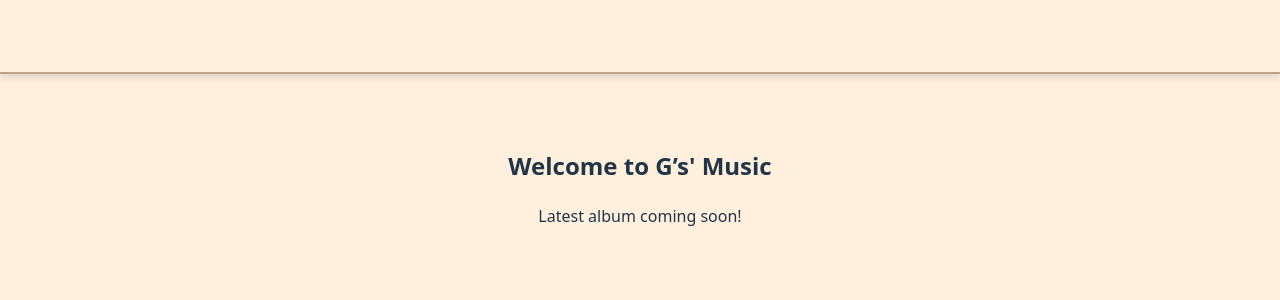
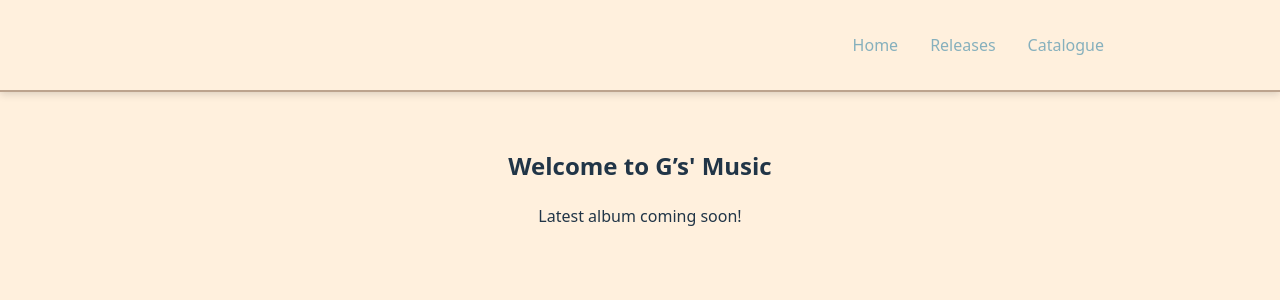
Before and after one commit to GalUritsky/Gs-Music-Site, a React (Vite) app: page / in a window 1280 px wide. Shown: the top 300 px of the page. Built offline with nearby package versions, Linux system fonts and the light colour scheme.

Commit message:
Added styling 1.5

```diff
--- a/src/components/Header.jsx
+++ b/src/components/Header.jsx
@@ -1,27 +1,37 @@
 import React, { useState } from "react";
-import "../index.css"; // ensure path matches your project
+import "../index.css"; // adjust path if needed
 
 export default function Header() {
   const [menuOpen, setMenuOpen] = useState(false);
 
-  // close menu when a nav link is clicked (nice UX on mobile)
+  // Close mobile menu when a link is clicked
   const handleNavClick = () => setMenuOpen(false);
 
   return (
     <header className="site-header" role="banner">
       <div className="nav-container">
+        {/* Logo */}
         <h1 className="logo">G's Music</h1>
 
+        {/* Desktop nav */}
+        <nav className="nav-desktop">
+          <a href="/Gs-Music-Site/">Home</a>
+          <a href="/Gs-Music-Site/#/releases">Releases</a>
+          <a href="/Gs-Music-Site/#/catalouge">Catalogue</a>
+        </nav>
+
+        {/* Burger button (mobile only) */}
         <button
           className="burger"
-          onClick={() => setMenuOpen((s) => !s)}
+          onClick={() => setMenuOpen((prev) => !prev)}
           aria-label={menuOpen ? "Close menu" : "Open menu"}
           aria-expanded={menuOpen}
         >
           {menuOpen ? "✕" : "☰"}
         </button>
 
-        <nav className={`nav-links ${menuOpen ? "open" : ""}`} role="navigation">
+        {/* Mobile nav */}
+        <nav className={`nav-links ${menuOpen ? "open" : ""}`}>
           <a href="/Gs-Music-Site/" onClick={handleNavClick}>Home</a>
           <a href="/Gs-Music-Site/#/releases" onClick={handleNavClick}>Releases</a>
           <a href="/Gs-Music-Site/#/catalouge" onClick={handleNavClick}>Catalogue</a>
--- a/src/index.css
+++ b/src/index.css
@@ -16,7 +16,7 @@
   -moz-osx-font-smoothing: grayscale;
 
   /* Header height variable for consistent spacing */
-  --header-height: 72px;
+  --header-height: 90px;
 }
 
 /* ------------------------------
@@ -40,11 +40,12 @@ body {
   display: flex;
   flex-direction: column;
   background-color: #FFF0DD;
+  overflow-x: hidden;
 }
 
 /* make sure content isn’t hidden behind header */
 main {
-  padding-top: calc(var(--header-height) + 8px);
+  padding-top: calc(var(--header-height) + 16px);
 }
 
 /* ------------------------------
@@ -64,7 +65,7 @@ header {
 header .nav-container {
   max-width: 960px;
   margin: 0 auto;
-  padding: 16px;
+  padding: 20px 16px;
   display: flex;
   justify-content: space-between;
   align-items: center;
@@ -74,13 +75,13 @@ header .nav-container {
 
 /* Logo styling */
 header h1 {
-  font-size: 1.4rem;
+  font-size: 1.6rem;
   margin: 0;
   color: #7a593fde;
 }
 
 /* Desktop nav */
-header nav {
+header nav.nav-desktop {
   display: flex;
   gap: 2rem;
 }
@@ -131,12 +132,11 @@ header nav a:hover::after {
 /* When open */
 .nav-links.open {
   display: flex;
-  max-height: 60vh; /* prevent overflow */
+  max-height: 60vh;
   padding: 10px 0;
   gap: 1rem;
 }
 
-/* Mobile link layout */
 .nav-links a {
   padding: 8px 16px;
 }
@@ -145,8 +145,8 @@ header nav a:hover::after {
    Responsive behavior
    ------------------------------ */
 @media (max-width: 768px) {
-  /* Hide the default nav layout and show burger */
-  header nav {
+  /* Hide desktop nav, show burger */
+  header nav.nav-desktop {
     display: none;
   }
 
```
